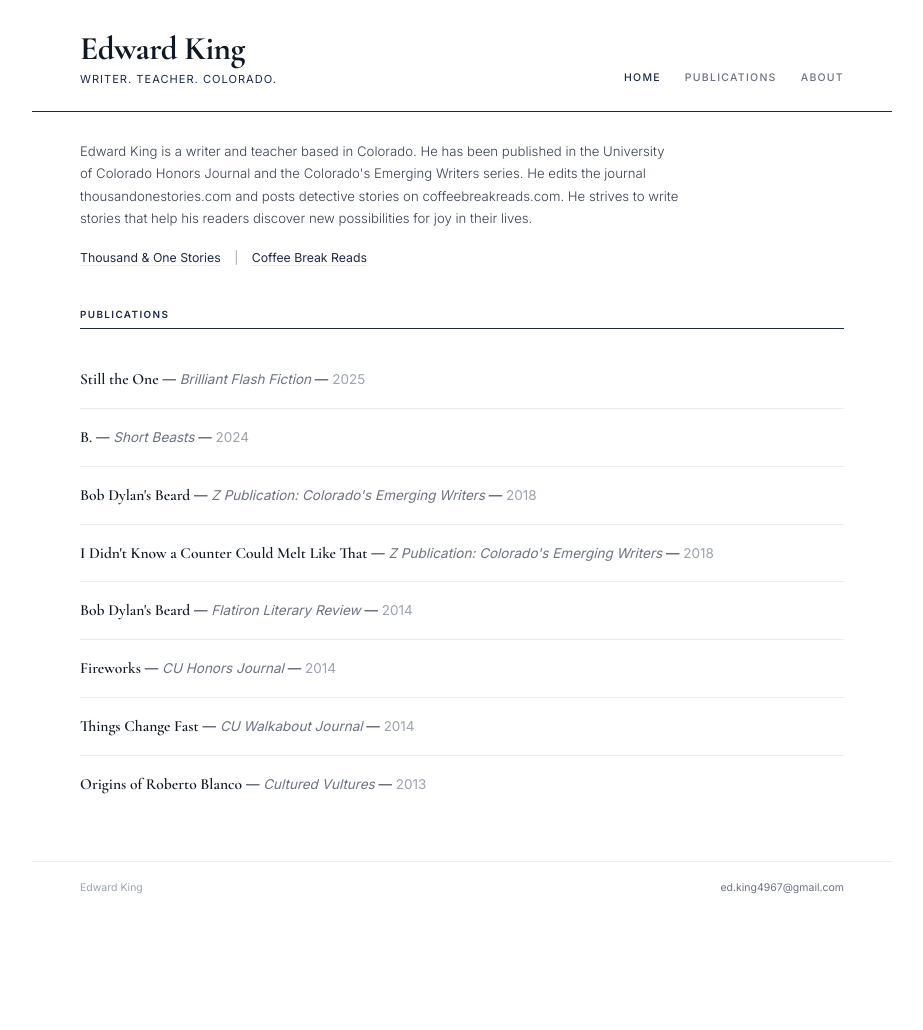
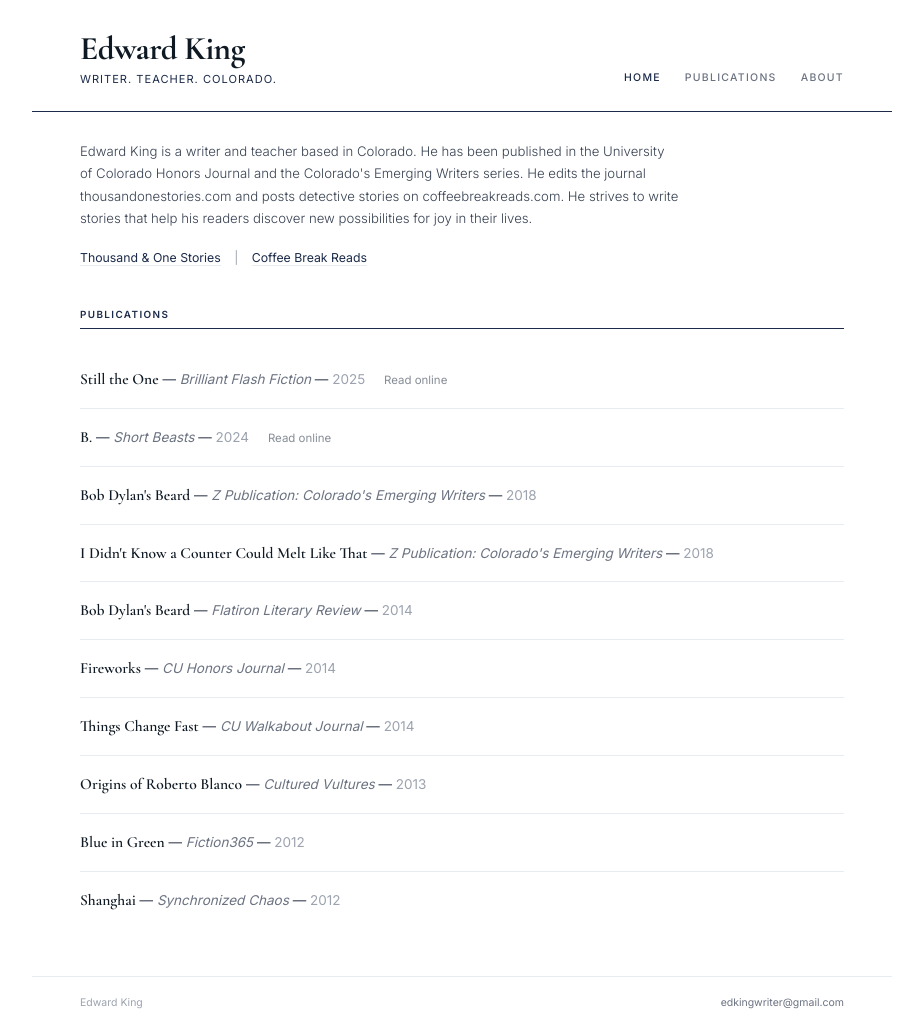
Before and after one commit to edking4967/edwardk.ing, a Jekyll site: the page built from index.html, in a window 1280 px wide. Shown: the whole page, without its empty margins (178-1101 px from the left). Built offline with Jekyll 4.4.1, drawn with Linux system fonts in a browser that asks for light colours; before the commit the page ends 915 px from its top, so only the background shows below that.

Commit message:
Added links to most recent

```diff
--- a/_config.yml
+++ b/_config.yml
@@ -6,7 +6,7 @@ url: "https://edwardk.ing"
 
 author:
   name: Edward King
-  email: ed.king4967@gmail.com
+  email: edkingwriter@gmail.com
 
 markdown: kramdown
 highlighter: rouge
--- a/assets/css/main.scss
+++ b/assets/css/main.scss
@@ -153,6 +153,15 @@ a { color: inherit; text-decoration: none; }
 
     &:last-of-type { border-bottom: none; }
   }
+}
+
+.pub-link {
+  margin-left: 1rem;
+  font-size: 0.85em;
+  opacity: 0.6;
+}
+.pub-link:hover {
+  opacity: 1;
 }
 
 .pub-title {
--- a/index.html
+++ b/index.html
@@ -4,7 +4,16 @@ title: Edward King
 ---
 
 <section class="home-intro">
-  <p>Edward King is a writer and teacher based in Colorado. He has been published in the University of Colorado Honors Journal and the Colorado's Emerging Writers series. He edits the journal <a href="http://thousandonestories.com">thousandonestories.com</a> and posts detective stories on <a href="http://coffeebreakreads.com">coffeebreakreads.com</a>. He strives to write stories that help his readers discover new possibilities for joy in their lives.</p>
+    <p>
+        Edward King is a writer and teacher based in Colorado. He has been
+        published in the University of Colorado Honors Journal and the
+        Colorado's Emerging Writers series. He edits the journal
+        <a href="http://thousandonestories.com">thousandonestories.com</a> and
+        posts detective stories on
+        <a href="http://coffeebreakreads.com">coffeebreakreads.com</a>. He
+        strives to write stories that help his readers discover new
+        possibilities for joy in their lives.
+    </p>
 </section>
 
 <section class="home-links">
@@ -17,13 +26,72 @@ title: Edward King
     <div class="section-label">Publications</div>
 
     <ul class="pub-list">
-    <li><span class="pub-title">Still the One</span> — <span class="pub-venue">Brilliant Flash Fiction</span> — <span class="pub-year">2025</span></li>
-    <li><span class="pub-title">B.</span> — <span class="pub-venue">Short Beasts</span> — <span class="pub-year">2024</span></li>
-    <li><span class="pub-title">Bob Dylan's Beard</span> — <span class="pub-venue">Z Publication: Colorado's Emerging Writers</span> — <span class="pub-year">2018</span></li>
-    <li><span class="pub-title">I Didn't Know a Counter Could Melt Like That</span> — <span class="pub-venue">Z Publication: Colorado's Emerging Writers</span> — <span class="pub-year">2018</span></li>
-    <li><span class="pub-title">Bob Dylan's Beard</span> — <span class="pub-venue">Flatiron Literary Review</span> — <span class="pub-year">2014</span></li>
-    <li><span class="pub-title">Fireworks</span> — <span class="pub-venue">CU Honors Journal</span> — <span class="pub-year">2014</span></li>
-    <li><span class="pub-title">Things Change Fast</span> — <span class="pub-venue">CU Walkabout Journal</span> — <span class="pub-year">2014</span></li>
-    <li><span class="pub-title">Origins of Roberto Blanco</span> — <span class="pub-venue">Cultured Vultures</span> — <span class="pub-year">2013</span></li>
+        <li>
+            <span class="pub-title">Still the One</span> —
+            <span class="pub-venue">Brilliant Flash Fiction</span> —
+            <span class="pub-year">2025</span>
+            <a
+                class="pub-link"
+                href="https://brilliantflashfiction.com/2025/03/31/march-2025/"
+                >Read online</a
+            >
+        </li>
+        <li>
+            <span class="pub-title">B.</span> —
+            <span class="pub-venue">Short Beasts</span> —
+            <span class="pub-year">2024</span>
+            <a
+                class="pub-link"
+                href="https://www.shortbeasts.com/flash-fiction/b-story/"
+                >Read online</a
+            >
+        </li>
+        <li>
+            <span class="pub-title">Bob Dylan's Beard</span> —
+            <span class="pub-venue"
+                >Z Publication: Colorado's Emerging Writers</span
+            >
+            — <span class="pub-year">2018</span>
+        </li>
+        <li>
+            <span class="pub-title"
+                >I Didn't Know a Counter Could Melt Like That</span
+            >
+            —
+            <span class="pub-venue"
+                >Z Publication: Colorado's Emerging Writers</span
+            >
+            — <span class="pub-year">2018</span>
+        </li>
+        <li>
+            <span class="pub-title">Bob Dylan's Beard</span> —
+            <span class="pub-venue">Flatiron Literary Review</span> —
+            <span class="pub-year">2014</span>
+        </li>
+        <li>
+            <span class="pub-title">Fireworks</span> —
+            <span class="pub-venue">CU Honors Journal</span> —
+            <span class="pub-year">2014</span>
+        </li>
+        <li>
+            <span class="pub-title">Things Change Fast</span> —
+            <span class="pub-venue">CU Walkabout Journal</span> —
+            <span class="pub-year">2014</span>
+        </li>
+        <li>
+            <span class="pub-title">Origins of Roberto Blanco</span> —
+            <span class="pub-venue">Cultured Vultures</span> —
+            <span class="pub-year">2013</span>
+        </li>
+        <li>
+            <span class="pub-title">Blue in Green</span> —
+            <span class="pub-venue">Fiction365</span> —
+            <span class="pub-year">2012</span>
+        </li>
+        <li>
+            <span class="pub-title">Shanghai</span> —
+            <span class="pub-venue">Synchronized Chaos</span> —
+            <span class="pub-year">2012</span>
+        </li>
     </ul>
 </section>
```
Also changed, not shown: 6 other files. Lines whose indentation alone changed are shown as unchanged.
